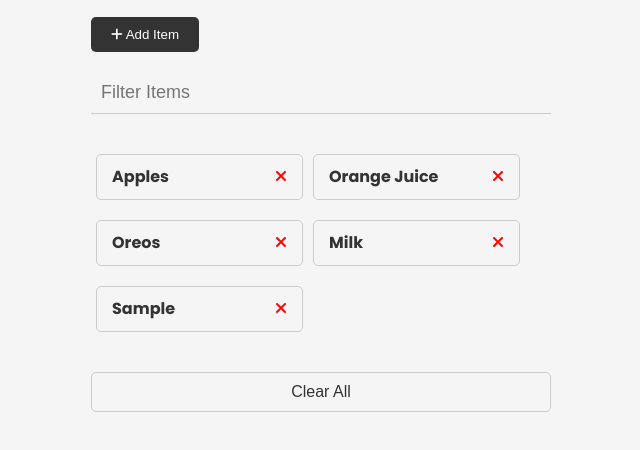
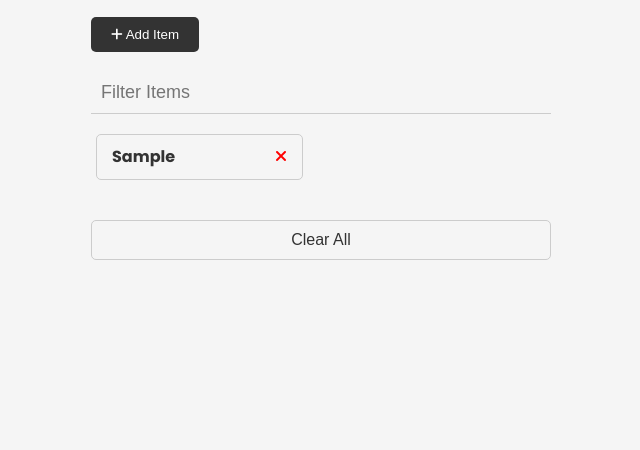
Before and after one commit to manuelherreram/shopping-list, a plain HTML site: page index.html in a window 1280 px wide. Both pictures are taken after typing "Sample" into the empty fields and a click on the button "Add Item". Shown: the part 180-630 px from the top of the page, without its empty margins (319-959 px from the left). Drawn offline with Linux system fonts and the light colour scheme.

Commit message:
adds reset to the DOM

```diff
--- a/index.html
+++ b/index.html
@@ -43,7 +43,7 @@
         />
       </div>
       <ul id="item-list" class="items">
-        <li>
+        <!-- <li>
           Apples
           <button class="remove-item btn-link text-red">
             <i class="fa-solid fa-xmark"></i>
@@ -66,7 +66,7 @@
           <button class="remove-item btn-link text-red">
             <i class="fa-solid fa-xmark"></i>
           </button>
-        </li>
+        </li> -->
       </ul>
 
       <button id="clear" class="btn-clear">Clear All</button>
--- a/script.js
+++ b/script.js
@@ -2,6 +2,7 @@ const itemForm = document.querySelector("#item-form");
 const itemInput = document.querySelector("#item-input");
 const itemList = document.querySelector("#item-list");
 const clearBtn = document.querySelector("#clear");
+const itemFilter = document.querySelector("#filter");
 
 function addItem(e) {
   e.preventDefault();
@@ -19,7 +20,12 @@ function addItem(e) {
 
   const button = createButton("remove-item btn-link text-red");
   li.appendChild(button);
+
+  // Add li to DOM
   itemList.appendChild(li);
+
+  checkUI();
+
   itemInput.value = "";
 }
 
@@ -39,7 +45,11 @@ function createIcon(classes) {
 
 function removeItem(e) {
   if (e.target.parentElement.classList.contains("remove-item")) {
-    e.target.parentElement.parentElement.remove();
+    if (confirm("Are you sure?")) {
+      e.target.parentElement.parentElement.remove();
+
+      checkUI();
+    }
   }
 }
 
@@ -47,8 +57,23 @@ function clearItems() {
   while (itemList.firstChild) {
     itemList.removeChild(itemList.firstChild);
   }
+  checkUI();
 }
+
+function checkUI() {
+  const items = itemList.querySelectorAll("li");
+  if (items.length === 0) {
+    clearBtn.style.display = "none";
+    itemFilter.style.display = "none";
+  } else {
+    clearBtn.style.display = "block";
+    itemFilter.style.display = "block";
+  }
+}
+
 //Even Listeners
 itemForm.addEventListener("submit", addItem);
 itemList.addEventListener("click", removeItem);
 clearBtn.addEventListener("click", clearItems);
+
+checkUI();
```
